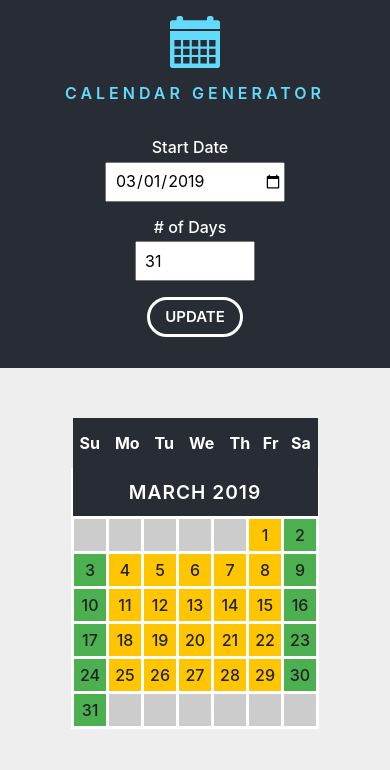
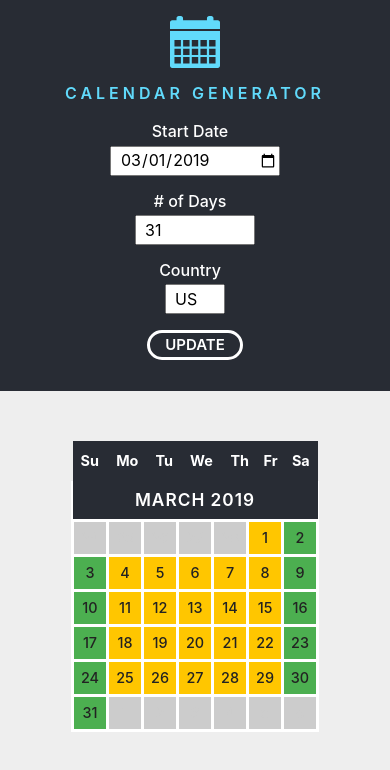
Before and after one commit to davidysoards/calendar-generator, a React (Create React App) app: page / in a window 390 px wide. Shown: the top 770 px of the page. Built offline with nearby package versions, Linux system fonts and the light colour scheme.

Commit message:
+ country input

```diff
--- a/src/App.js
+++ b/src/App.js
@@ -8,12 +8,14 @@ class App extends Component {
   state = {
     startDate: dateFns.startOfMonth(new Date()),
     numberOfDays: dateFns.getDaysInMonth(new Date()),
+    country: 'US',
   };
 
   handleUpdate = () => {
     this.setState({
       startDate: dateFns.startOfDay(document.getElementById('start').value),
       numberOfDays: document.getElementById('days').value,
+      country: document.getElementById('country').value,
     });
   };
 
--- a/src/js/Header.js
+++ b/src/js/Header.js
@@ -26,6 +26,8 @@ const Header = ({ startDate, handleUpdate }) => {
             id="days"
             defaultValue={dateFns.getDaysInMonth(new Date())}
           />
+          <label>Country</label>
+          <input type="text" name="country" id="country" defaultValue="US" />
           <input
             type="button"
             id="update"
--- a/src/scss/_main.scss
+++ b/src/scss/_main.scss
@@ -47,7 +47,7 @@ header {
     margin-left: 2rem;
     @media (max-width: 768px) {
       font-size: 1.6rem;
-      margin: 1em 0;
+      margin: 1em 0 0;
     }
   }
 }
@@ -69,6 +69,9 @@ header {
   }
   input {
     height: 40px;
+    @media (max-width: 768px) {
+      height: 30px;
+    }
     &[type='button'] {
       font-size: 1.8rem;
       margin-left: 1.5em;
@@ -91,7 +94,7 @@ header {
       }
     }
     &#start {
-      width: 180px;
+      width: 170px;
       padding-left: 0.5em;
       margin-right: 1.5em;
       @media (max-width: 768px) {
@@ -100,6 +103,14 @@ header {
     }
     &#days {
       width: 120px;
+      padding-left: 0.5em;
+      margin-right: 1.5em;
+      @media (max-width: 768px) {
+        margin: 0 0 1em 0;
+      }
+    }
+    &#country {
+      width: 60px;
       padding-left: 0.5em;
       @media (max-width: 768px) {
         margin: 0 0 1em 0;
@@ -132,6 +143,10 @@ th {
   background: $blue-gray;
   border: $blue-gray;
   color: white;
+  @media (max-width: 768px) {
+    font-size: 0.9em;
+    height: 40px;
+  }
 }
 
 td {
@@ -140,8 +155,8 @@ td {
   @media (max-width: 768px) {
     height: $td-small-size;
     width: $td-small-size;
+    font-size: 0.9em;
   }
-
   width: $td-size;
   border: 3px solid white;
   background-color: $yellow;
```
